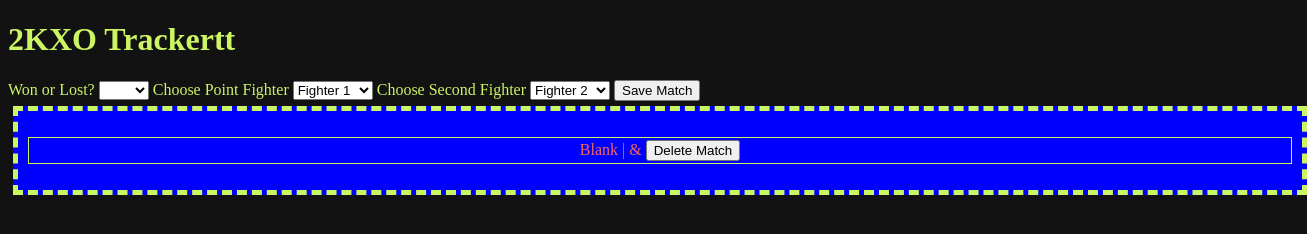
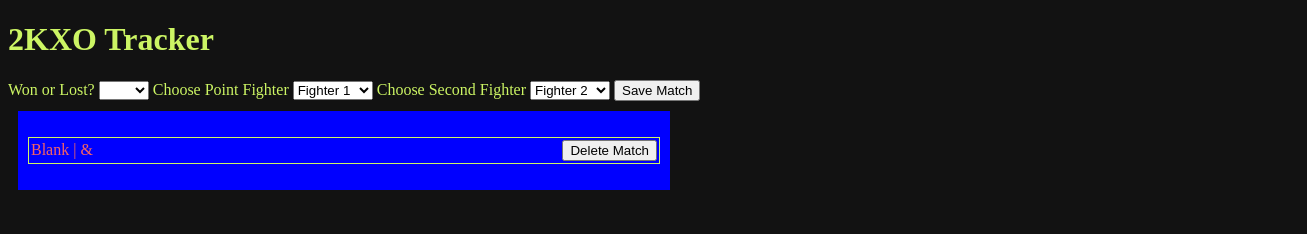
Before and after one commit to Crsnbledsoe/Projects, a plain HTML site: page 2KXO_Tracker/2KXOT.html in a window 1280 px wide. Both pictures are taken after a click on the button "Save Match". Shown: the whole page, 1307 px wide, since content can reach past the window. Drawn offline with Linux system fonts and the light colour scheme.

Commit message:
Delete fully functional!

```diff
--- a/2KXO_Tracker/2KXO.css
+++ b/2KXO_Tracker/2KXO.css
@@ -4,7 +4,7 @@ color: rgb(204, 245, 100);
 }
 
 .results {
-width: 100%;
+width: 50%;
 padding: 10px;
 text-align: center;
 background-color: blue;
@@ -13,10 +13,14 @@ background-color: blue;
 .results {
 margin: 5px;;
 border: 5px;
-border-style: dashed;
+border-style: solid;
+border-color: rgb(18, 18, 18);
 }
 
 p {
+    display: flex;
+    justify-content: space-between;
+    align-items: center;
     color:rgb(245, 100, 100);
     border:  1px;
     border-style: solid;
--- a/2KXO_Tracker/2KXOT.html
+++ b/2KXO_Tracker/2KXOT.html
@@ -8,7 +8,7 @@
     </head>
 </html>
 <body>
-    <h1>2KXO Trackertt</h1>
+    <h1>2KXO Tracker</h1>
     <main>
         <form id="statForm">
         <label for="win">Won or Lost?</label>
@@ -23,6 +23,7 @@
         <select name= "fighter1" id= "fighter1">
             <option value="" disabled selected >Fighter 1</option>
             <option value="Ahri">Ahri</option>
+            <option value="Caitlyn">Caitlyn</option>
             <option value="Yasuo">Yasuo</option>
             <option value="Ekko">Ekko</option>
             <option value="Warwick">Warwick</option>
@@ -39,6 +40,7 @@
         <select name= "fighter2" id= "fighter2">
             <option value="" disabled selected >Fighter 2</option>
             <option value="Ahri">Ahri</option>
+             <option value="Caitlyn">Caitlyn</option>
             <option value="Yasuo">Yasuo</option>
             <option value="Ekko">Ekko</option>
             <option value="Warwick">Warwick</option>
--- a/2KXO_Tracker/Index.js
+++ b/2KXO_Tracker/Index.js
@@ -28,7 +28,7 @@ function myAlert(e) {
         win: win.value,
         fighter1: fighter1select.value,
         fighter2: fighter2select.value,
-        id: Date.now(),
+        id: String(Date.now()),
     };
     //push the new match to matches array
     matches.push(match);
@@ -59,8 +59,11 @@ function deleteMatch(e) {
             para.remove();
             const id = para.id;
             let matches = JSON.parse(localStorage.getItem("matches")) || [];
+            console.log("Before delete:", matches, "Deleting id:", id);
             matches = matches.filter(match => match.id !== id);
-            localStorage.setItem("matches", JSON.stringify(matches)); }
+            console.log("After delete:", matches);
+            localStorage.setItem("matches", JSON.stringify(matches));
+            }
 
 }
 }
```
